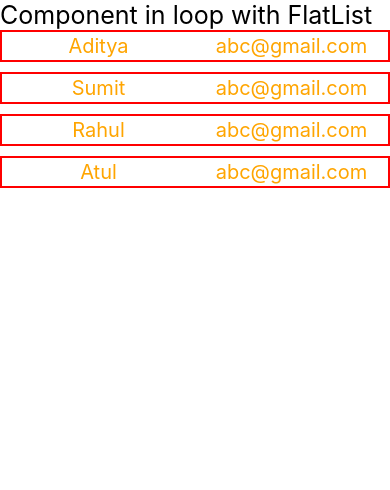
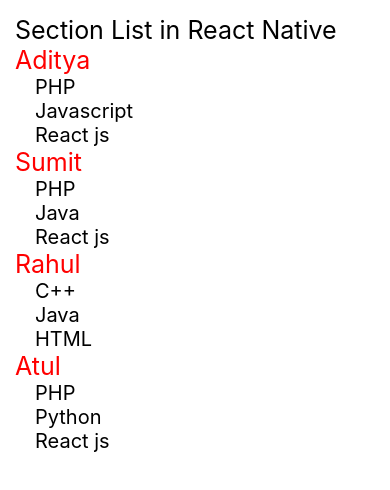
Before and after one commit to birbalkr/reactNative, a React Native app: screen / in a window 390 px wide. Shown: the top 490 px of the page. Built offline with nearby package versions, Linux system fonts and the light colour scheme.

Commit message:
Section List

```diff
--- a/App.tsx
+++ b/App.tsx
@@ -2,39 +2,42 @@ import React, { useState } from 'react';
 import {
   Text,
   View,
-  FlatList
+  FlatList,
+  SectionList
 } from "react-native";
-import UserData from './components/UserData';
 function App() {
   const users = [
     {
       id: 1,
       name: "Aditya",
-      email: 'abc@gmail.com'
+      data:["PHP","Javascript","React js"]
     },
     {
       id: 2,
       name: "Sumit",
-      email: 'abc@gmail.com'
+      data:["PHP","Java","React js"]
     },
     {
       id: 3,
       name: "Rahul",
-      email: 'abc@gmail.com'
+      data:["C++","Java","HTML"]
     }
     , {
       id: 4,
       name: "Atul",
-      email: 'abc@gmail.com'
+      data:["PHP","Python","React js"]
     }
   ]
 
   return (
-    <View>
-      <Text style={{ fontSize: 25 }}>Component in loop with FlatList</Text>
-      <FlatList
-        data={users}
-        renderItem={({ item }) => <UserData item={item} />} />
+    <View style={{padding:15}}>
+      <Text style={{ fontSize: 25 }}>Section List in React Native</Text>
+      <SectionList
+      sections={users}
+      renderItem={({item})=><Text style={{fontSize:20,marginLeft:20}}>{item}</Text> }
+      renderSectionHeader={({section:{name}})=>(
+        <Text style={{fontSize:25,color:"red"}}>{name}</Text>
+      )}/>
     </View>
   );
 };
```
